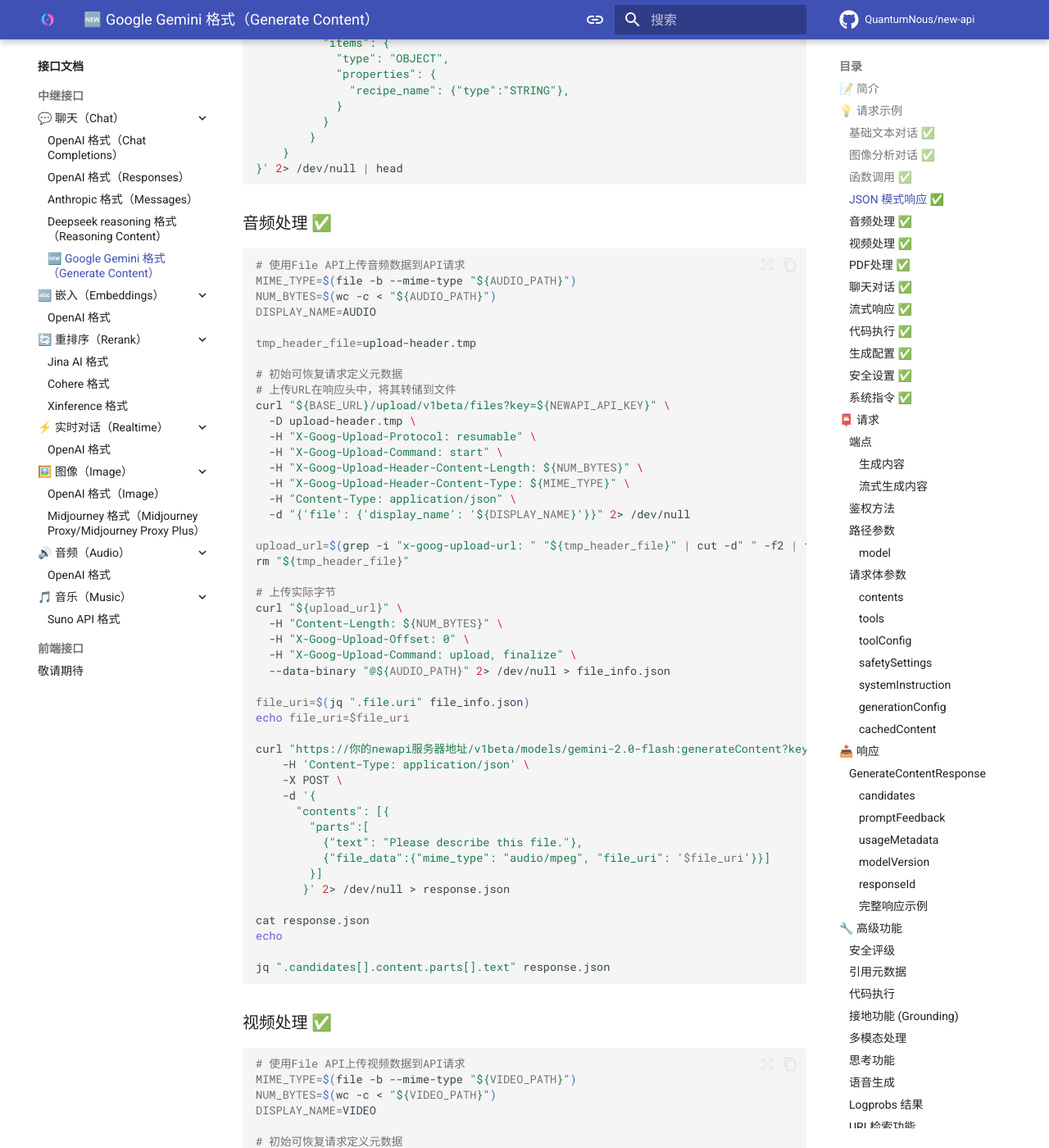
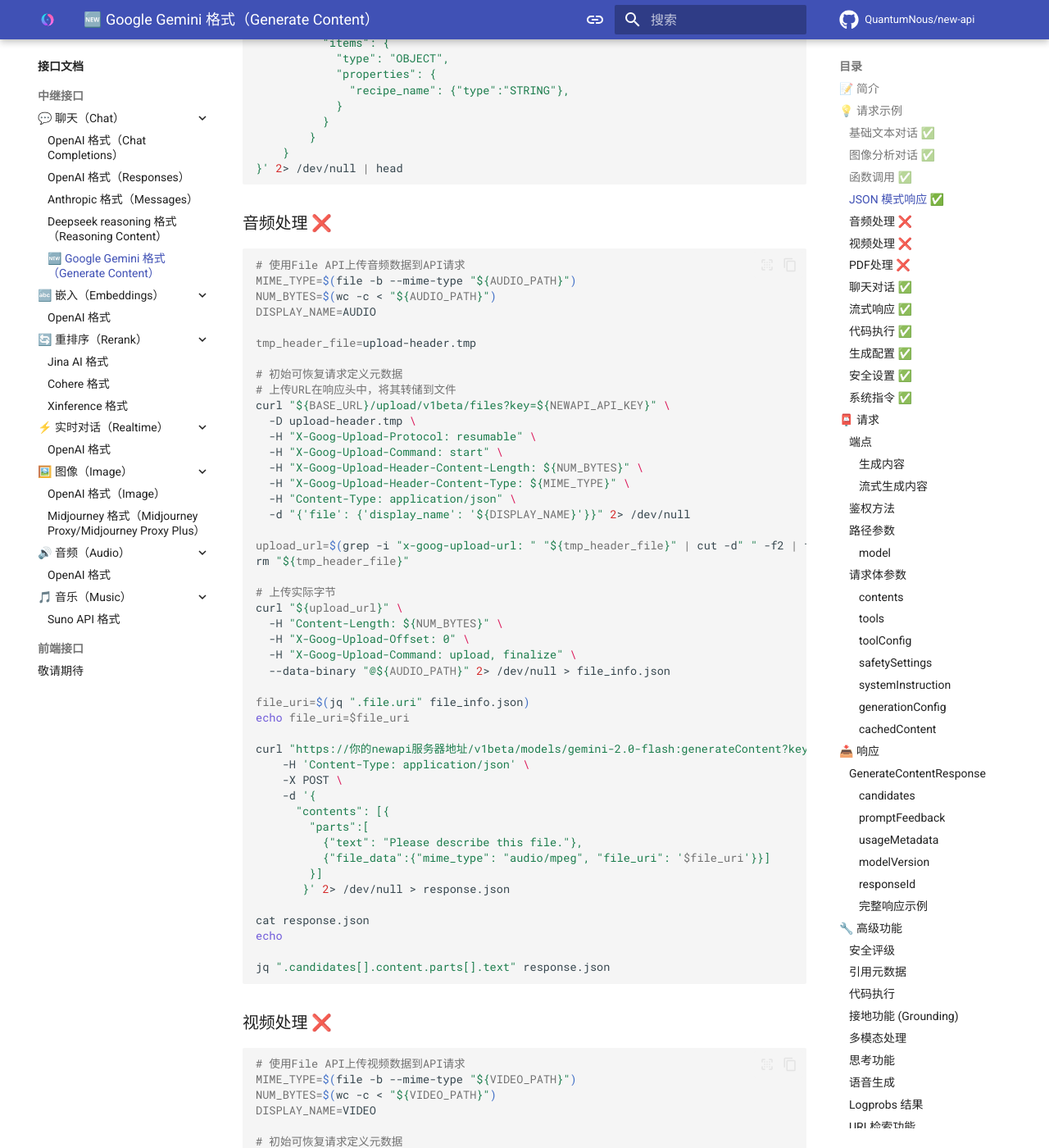
Before and after one commit to zeta-techs/new-api-docs, an MkDocs documentation site: the page built from docs/api/google-gemini-chat.md, in a window 1280 px wide and 1400 px high, scrolled down 2974 px. Shown: the whole window at 82% size. Built offline with MkDocs 1.6.1 and Material for MkDocs 9.7.7, drawn with Linux system fonts in a browser that asks for light colours; comment, search, counter and statistics services are not loaded.

````diff
--- a/docs/api/google-gemini-chat.md
+++ b/docs/api/google-gemini-chat.md
@@ -141,7 +141,7 @@ curl "https://你的newapi服务器地址/v1beta/models/gemini-2.0-flash:generat
 }' 2> /dev/null | head
 ```
 
-### 音频处理 ✅
+### 音频处理 ❌
 
 ```bash
 # 使用File API上传音频数据到API请求
@@ -192,7 +192,7 @@ echo
 jq ".candidates[].content.parts[].text" response.json
 ```
 
-### 视频处理 ✅
+### 视频处理 ❌
 
 ```bash
 # 使用File API上传视频数据到API请求
@@ -256,7 +256,7 @@ echo
 jq ".candidates[].content.parts[].text" response.json
 ```
 
-### PDF处理 ✅
+### PDF处理 ❌
 
 ```bash
 MIME_TYPE=$(file -b --mime-type "${PDF_PATH}")
````
